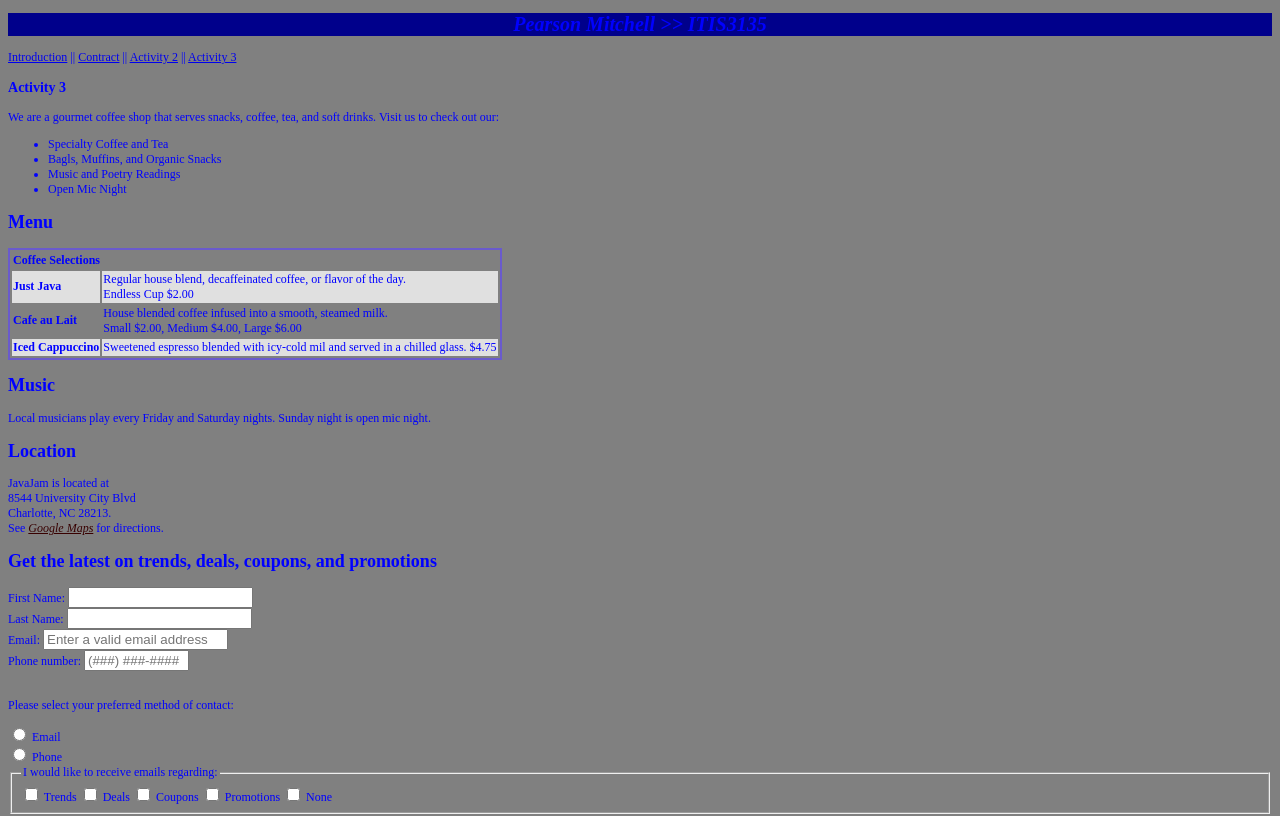
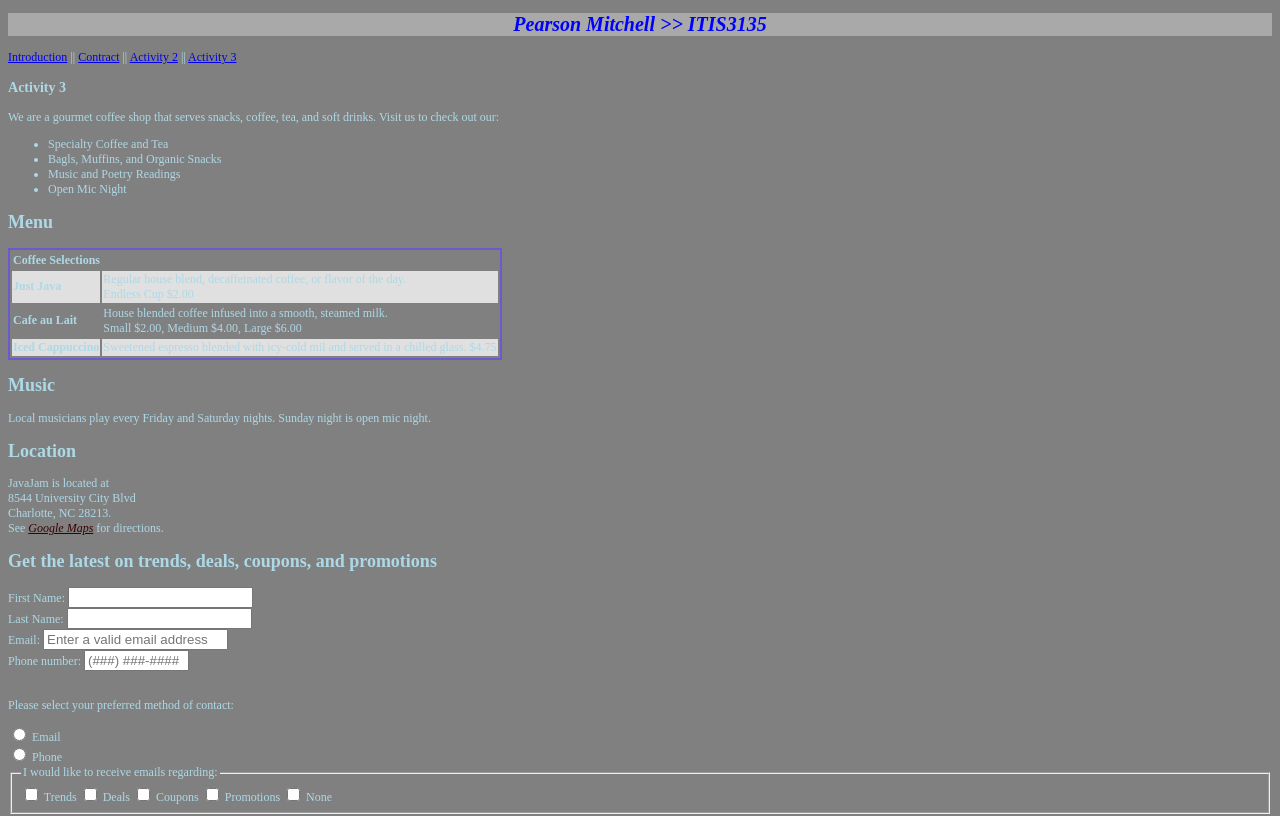
Before and after one commit to pearsonsmitchell/pearsonsmitchell.github.io, a plain HTML site: page itis3135/forms.html in a window 1280 px wide. Shown: the top 816 px of the page. Drawn offline with Linux system fonts and the light colour scheme.

Commit message:
Update Activity3.css

```diff
--- a/itis3135/styles/Activity3.css
+++ b/itis3135/styles/Activity3.css
@@ -4,7 +4,7 @@
 body {
 	font-size: 12px;
     background-color: grey;
-	color: blue;
+	color: lightblue;
 }
 
 /*styling for the page title*/
@@ -12,7 +12,7 @@ h1 {
 	font-style: italic;
 	font-size: 20px;
     text-align: center;
-    background-color: darkblue;
+    background-color: darkgray;
 	color: blue;
 }
 
```
